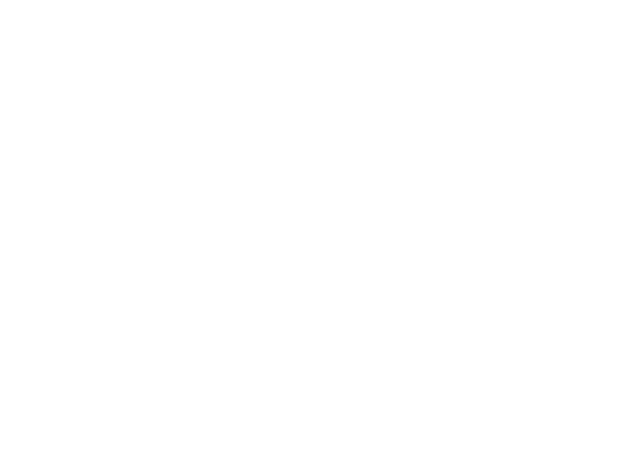
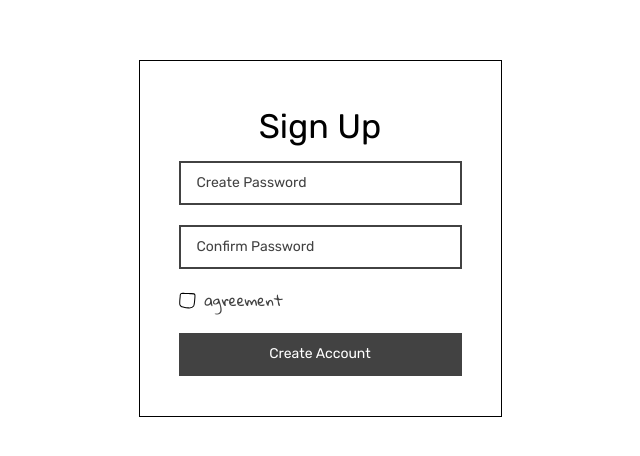
Before and after one commit to jeannyinthelamp/sycamore.ai, a React (Create React App) app: page / in a window 1280 px wide. Shown: the part 1762-2218 px from the top of the page, without its empty margins (320-960 px from the left). Before the commit the page ends 1600 px from the top, so only its background shows below. Built offline with nearby package versions, Linux system fonts and the light colour scheme.

Commit message:
Relocate Signup2 component into pages folder, update component import statements

```diff
--- a/src/App.js
+++ b/src/App.js
@@ -1,6 +1,7 @@
 import React from "react";
 import Loggingin from "./Pages/Login/Loggingin";
 import Signup from "./Pages/Signup/Signup";
+import Signup2 from "./Pages/Signup2/Signup2";
 import "./index.css";
 
 export default function App() {
@@ -8,6 +9,7 @@ export default function App() {
     <div>
       <Loggingin />
       <Signup />
+      <Signup2 />
     </div>
   );
 }
--- a/src/Components/Signup2/Signup2.js
+++ b/src/Pages/Signup2/Signup2.js
@@ -1,6 +1,6 @@
 import React from "react";
 import { useState } from "react";
-import ButtonSmall from "../ButtonSmall/ButtonSmall";
+import ButtonSmall from "../../Components/ButtonSmall/ButtonSmall";
 import checkbox from "../../Assets/Icons/checkbox.svg";
 import check_icon from "../../Assets/Icons/check-icon.svg";
 
```
Lines whose indentation alone changed are shown as unchanged.
